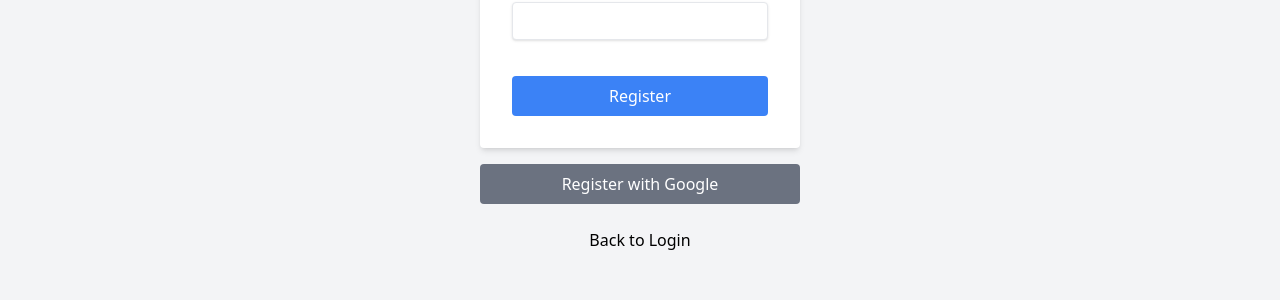
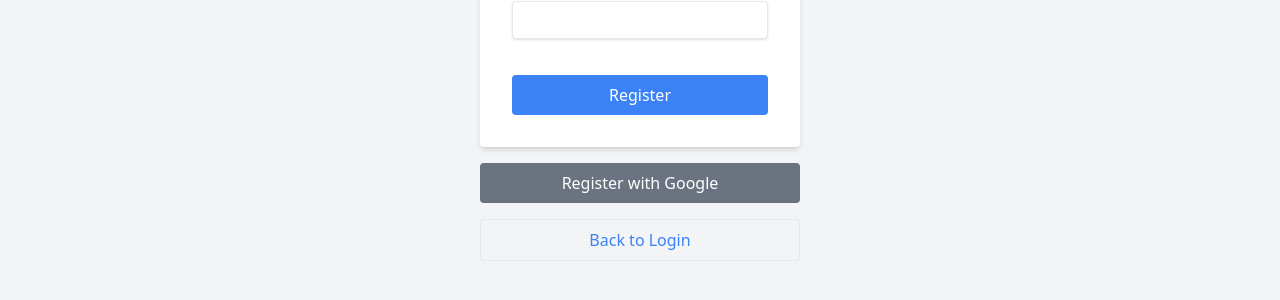
Before and after one commit to robert-s-hogan/vue3-firebase-starter-template, a Vue app: page /register in a window 1280 px wide. Shown: the part 436-736 px from the top of the page. Built offline with nearby package versions, Linux system fonts and the light colour scheme; no server answers; sample sign-in values are in the browser's storage.

Commit message:
added BaseButton test

```diff
--- a/src/components/atoms/BaseButton/BaseButton.vue
+++ b/src/components/atoms/BaseButton/BaseButton.vue
@@ -1,19 +1,43 @@
 <!-- src/components/atoms/BaseButton.vue -->
 <template>
   <button
-    :class="computedClass"
-    @click="onClick"
+    :class="buttonClasses"
+    @click="handleClick"
     :type="type"
-    :disabled="disabled"
+    :disabled="loading || disabled"
+    data-cy="button"
   >
-    <slot />
+    <div class="flex items-center justify-center space-x-2">
+      <svg
+        v-if="loading"
+        class="animate-spin h-5 w-5 text-white"
+        xmlns="http://www.w3.org/2000/svg"
+        fill="none"
+        viewBox="0 0 24 24"
+      >
+        <circle
+          class="opacity-25"
+          cx="12"
+          cy="12"
+          r="10"
+          stroke="currentColor"
+          stroke-width="4"
+        ></circle>
+        <path
+          class="opacity-75"
+          fill="currentColor"
+          d="M4 12a8 8 0 018-8v4a4 4 0 00-4 4H4z"
+        ></path>
+      </svg>
+      <span v-if="!loading"><slot /></span>
+    </div>
   </button>
 </template>
 
-<script>
-export default {
-  name: 'BaseButton',
-  props: {
+<script setup>
+import { computed } from 'vue'
+
+const props = defineProps({
   type: {
     type: String,
     default: 'button',
@@ -26,33 +50,42 @@ export default {
     type: Boolean,
     default: false,
   },
+  loading: {
+    type: Boolean,
+    default: false,
   },
-  computed: {
-    computedClass() {
-      return [
-        'px-4 py-2 rounded focus:outline-none focus:ring',
-        {
-          'bg-blue-500 text-white hover:bg-blue-600 focus:ring-blue-300':
-            this.variant === 'primary',
-          'bg-gray-500 text-white hover:bg-gray-600 focus:ring-gray-300':
-            this.variant === 'secondary',
-          'bg-red-500 text-white hover:bg-red-600 focus:ring-red-300':
-            this.variant === 'danger',
-        },
-        { 'opacity-50 cursor-not-allowed': this.disabled },
-      ]
-    },
-  },
-  methods: {
-    onClick(event) {
-      if (!this.disabled) {
-        this.$emit('click', event)
+})
+
+const emit = defineEmits(['click'])
+
+const handleClick = (event) => {
+  if (!props.loading && !props.disabled) {
+    emit('click', event) // Emit click event only if not loading or disabled
   }
-    },
-  },
 }
+
+const buttonClasses = computed(() => {
+  const baseClasses =
+    'px-4 py-2 rounded focus:outline-none focus:ring flex items-center justify-center transition duration-300 ease-in-out'
+
+  const variantClasses = (() => {
+    switch (props.variant) {
+      case 'primary':
+        return 'bg-blue-500 text-white hover:bg-blue-600 focus:ring-blue-300'
+      case 'secondary':
+        return 'bg-gray-500 text-white hover:bg-gray-600 focus:ring-gray-300'
+      case 'primaryOutlined':
+        return 'border text-blue-500 hover:bg-blue-100'
+      case 'danger':
+        return 'bg-red-500 text-white hover:bg-red-600 focus:ring-red-300'
+      default:
+        return ''
+    }
+  })()
+
+  const loadingClasses = props.loading ? 'opacity-70 cursor-not-allowed' : ''
+  const disabledClasses = props.disabled ? 'opacity-50 cursor-not-allowed' : ''
+
+  return `${baseClasses} ${variantClasses} ${loadingClasses} ${disabledClasses}`
+})
 </script>
-
-<style scoped>
-/* Additional styles if needed */
-</style>
```
Also changed, not shown: 1 other file (tests, documents, lock files or other folders). Lines whose indentation alone changed are shown as unchanged.
